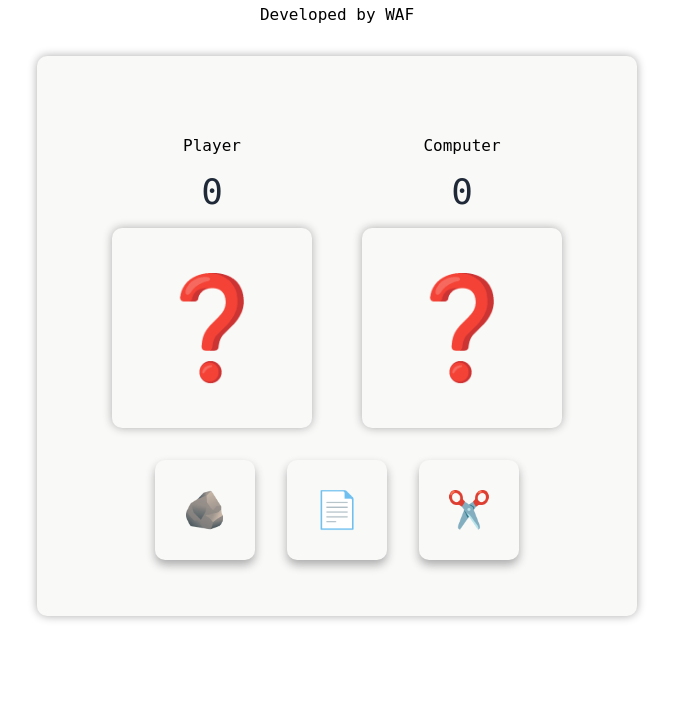
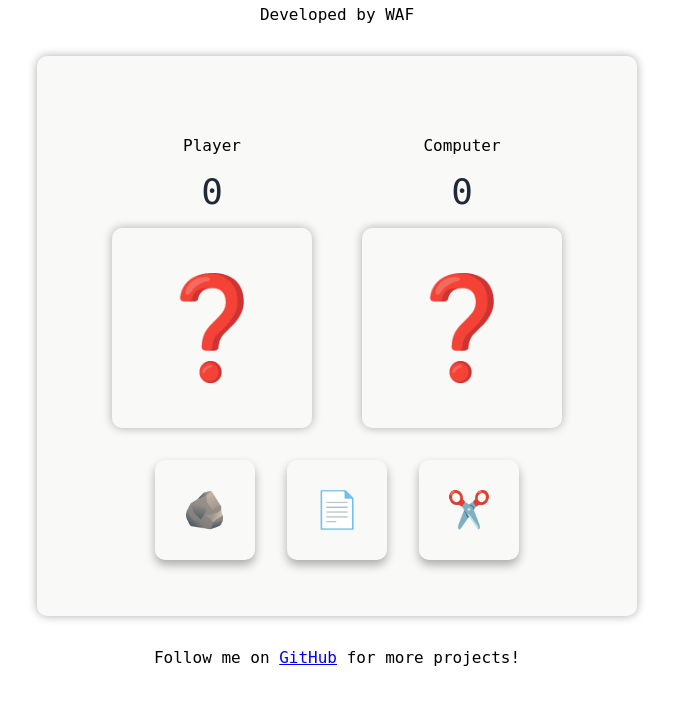
Before and after one commit to wrainf/rock-paper-scissors, a plain HTML site: page index.html in a window 1280 px wide. Shown: the part 119-824 px from the top of the page, without its empty margins (303-976 px from the left). Before the commit the page ends 800 px from the top, so only its background shows below. Drawn offline with Linux system fonts and the light colour scheme.

Commit message:
added plug

```diff
--- a/index.html
+++ b/index.html
@@ -31,17 +31,17 @@
         </div>
 
 
-
-
-
-
         <div class="player-moves">
             <button id="🪨">🪨</button>
             <button id="📄">📄</button>
             <button id="✂️">✂️</button>
         </div>
 
+
+
     </div>
+
+    <div class="plug">Follow me on <a href="https://github.com/wrainf">GitHub</a> for more projects!</div>
 
 
 
--- a/style.css
+++ b/style.css
@@ -88,3 +88,7 @@ button{
     align-items: center;
 
 }
+
+.plug{
+    margin-top: 32px;
+}
```
